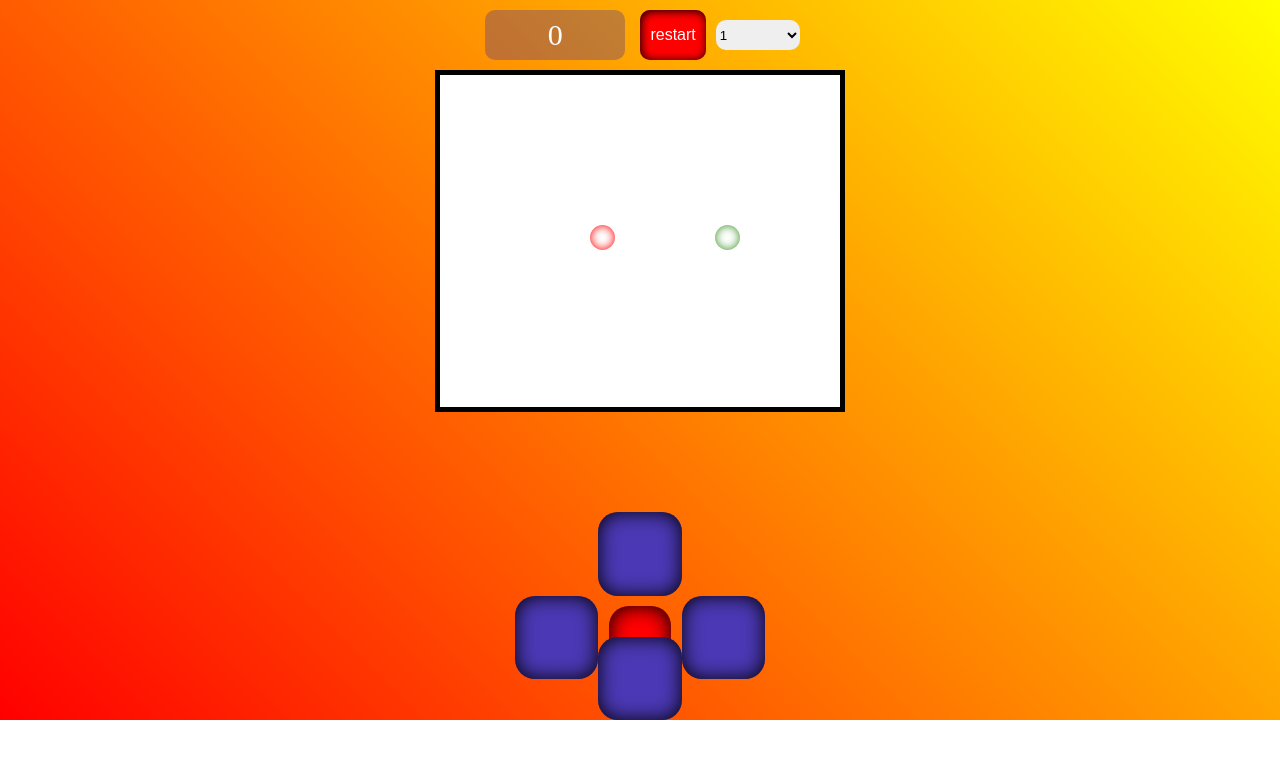
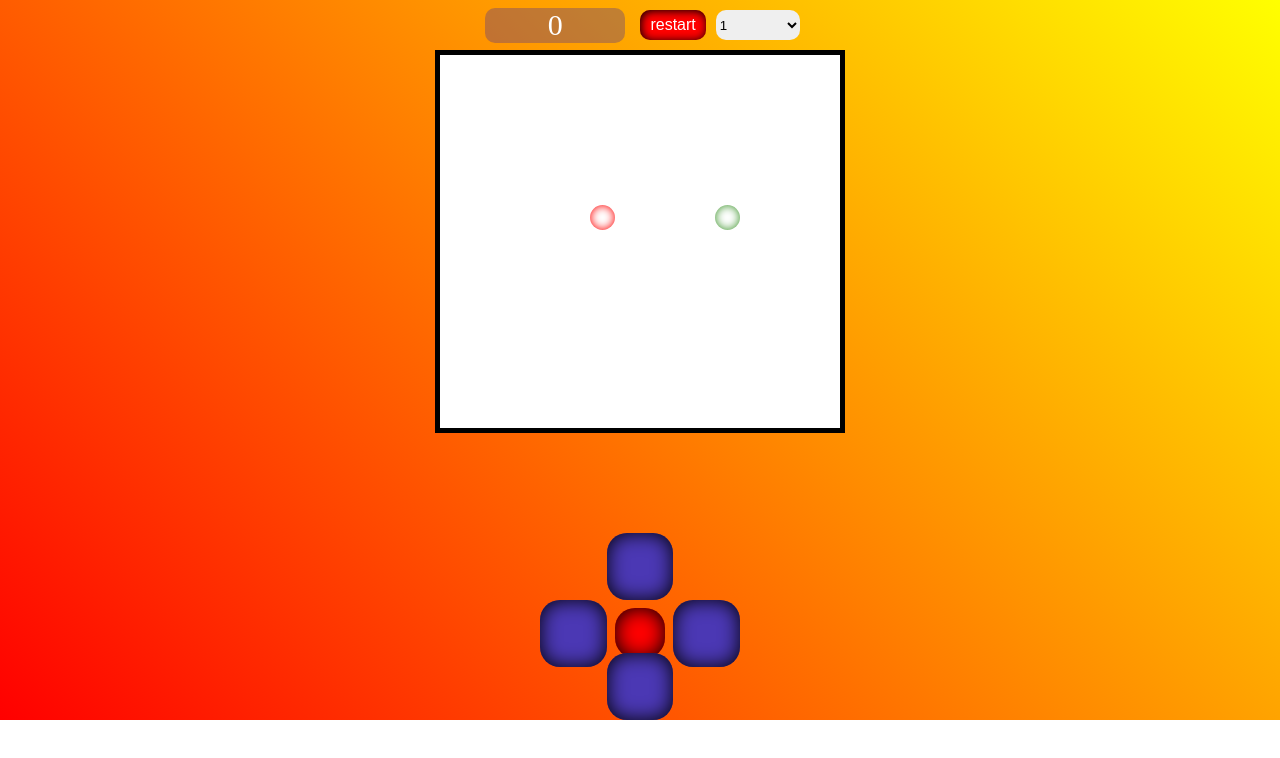
Before and after one commit to OALEA24/snake-game, a plain HTML site: page index.html in a window 1280 px wide. Drawn offline with Linux system fonts and the light colour scheme.

Commit message:
Update style.css

```diff
--- a/style.css
+++ b/style.css
@@ -6,7 +6,7 @@
 }
 
 :root {
-    --dimention: 250px;
+    --dimention: 200px;
 
 }
 
@@ -99,7 +99,7 @@
 }
 
 .scor {
-    height: 50px;
+    height: 35px;
     width: 50%;
     margin: 5px;
     border-radius: 10px;
@@ -120,7 +120,7 @@
 }
 
 .restart{
-    height: 50px;
+    height: 30px;
     margin: 10px;
     font-size: 16px;
     color: #ffffff;
```
